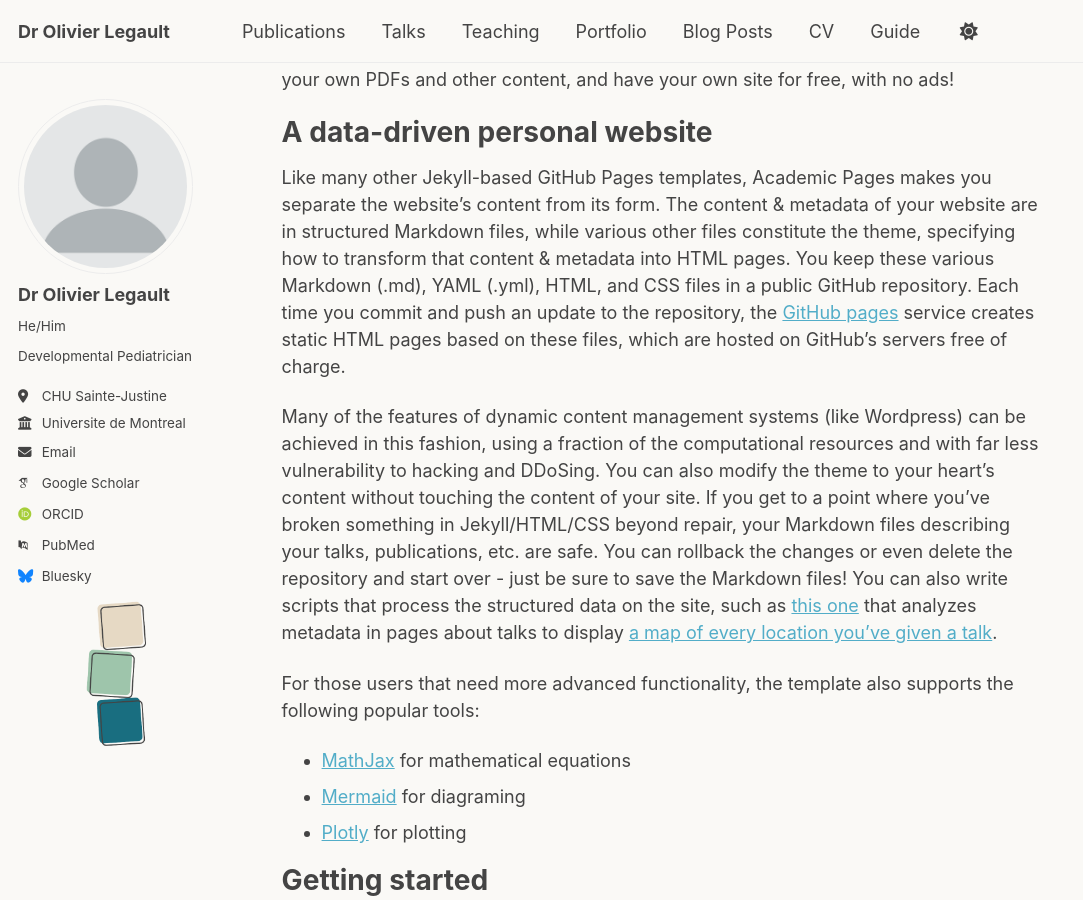
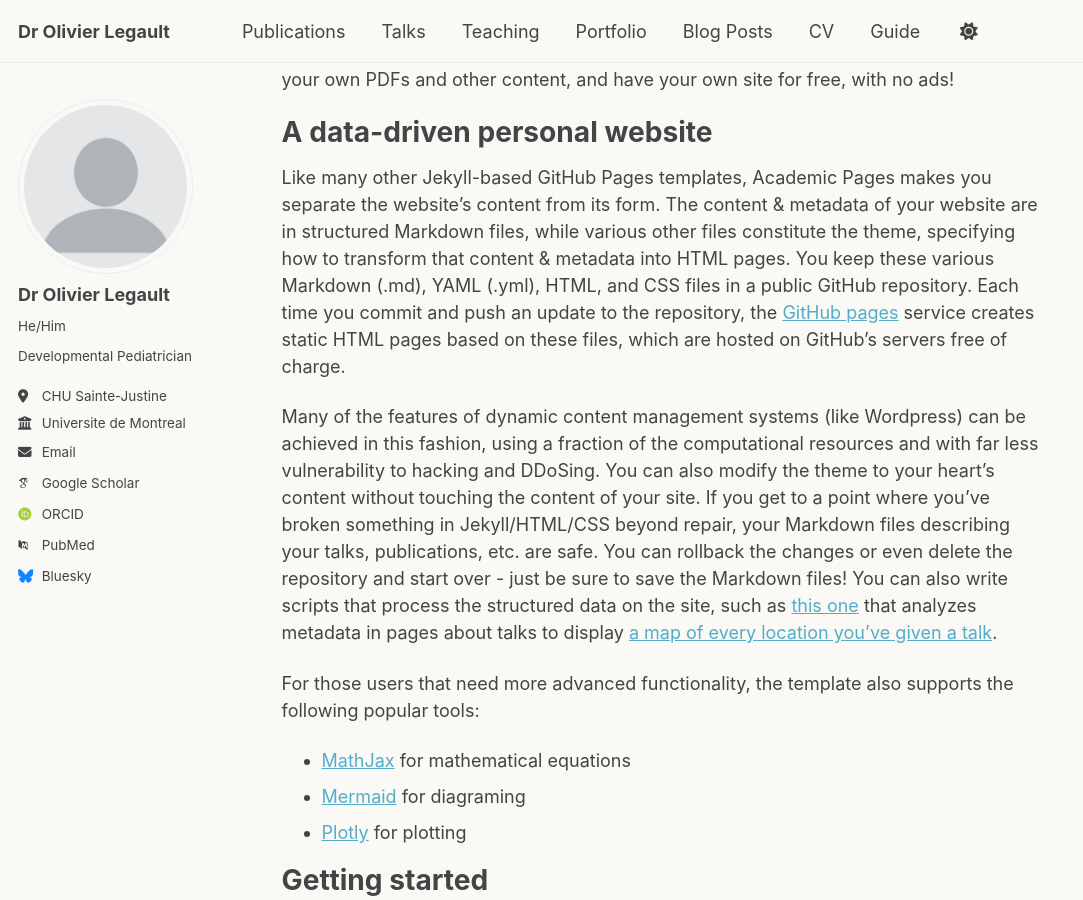
Before and after one commit to olivierrlegault/DrOlivierLegault, a Jekyll site: the page built from _pages/about.md, in a window 1280 px wide and 900 px high, scrolled down 342 px. Shown: the whole window, without its empty margins (0-1083 px from the left). Built offline with Jekyll 4.4.1, drawn with Linux system fonts in a browser that asks for light colours; some web fonts are replaced; a script that is not in the unit is left out.

Commit message:
Update author-profile.html

```diff
--- a/_includes/author-profile.html
+++ b/_includes/author-profile.html
@@ -162,11 +162,6 @@
       {% if author.zhihu %}
       <li><a href="https://www.zhihu.com/people/{{ author.zhihu }}"><i class="fab fa-fw fa-zhihu icon-pad-right" aria-hidden="true"></i>Zhihu</a></li>
       {% endif %}
-      {% if site.logo %}
-      <div style="margin-top: 10px; text-align: center;">
-        <img src="{{ site.logo }}" alt="Site Logo" style="max-width: 150px; height: auto;">
-        </div>
-      {% endif %}
     </ul>
   </div>
 </div>
```
